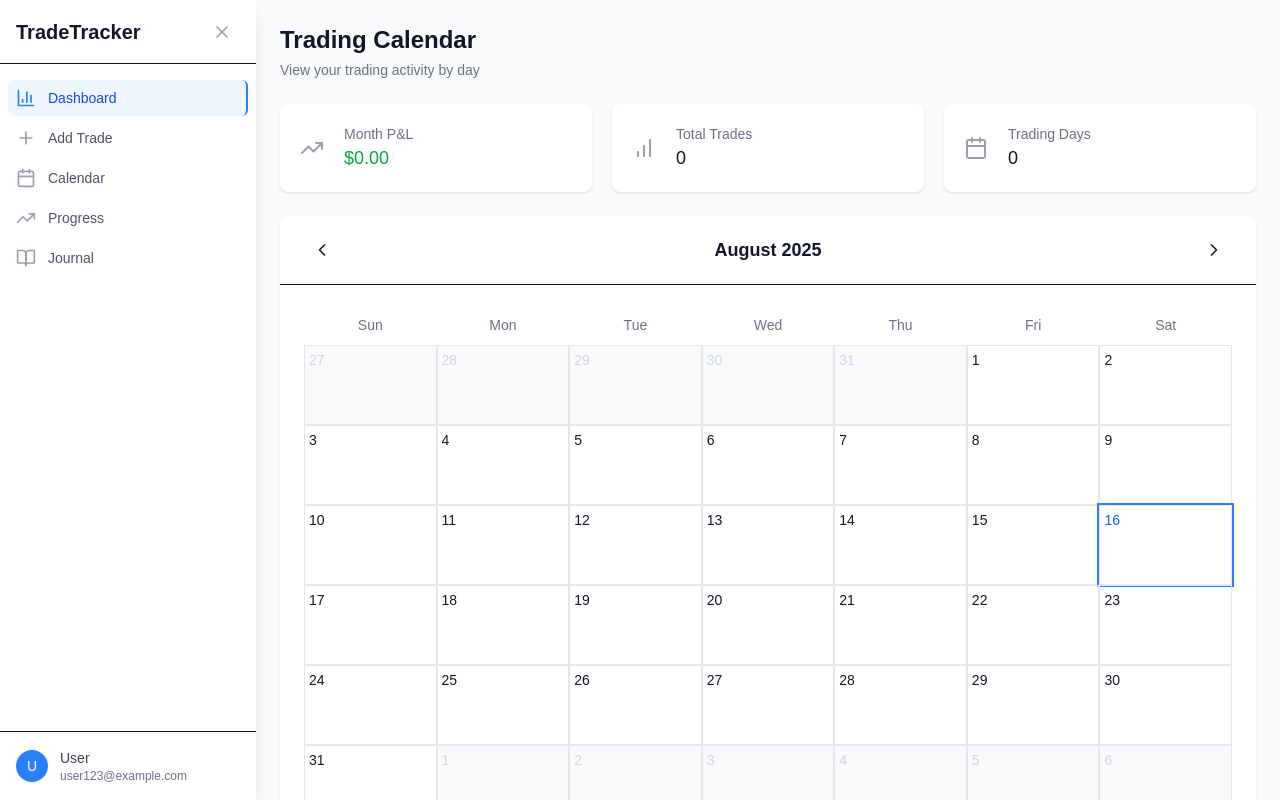
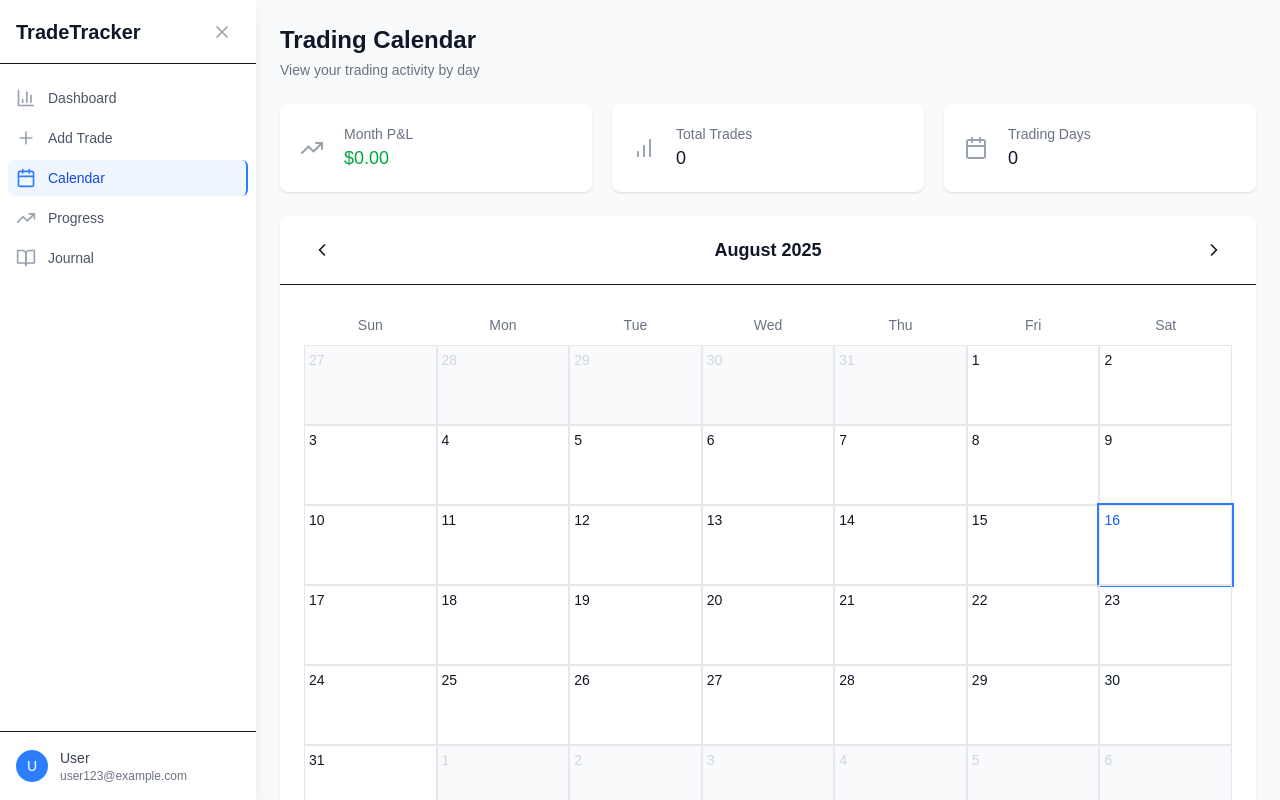
Before and after one commit to kavishshahh/TradeTracker, a Next.js app: page /calendar in a window 1280 px wide. Built offline with nearby package versions, Linux system fonts and the light colour scheme; no server answers.

Commit message:
side bar tabs made active

```diff
--- a/src/components/Layout.tsx
+++ b/src/components/Layout.tsx
@@ -1,6 +1,7 @@
 'use client';
 
 import { BarChart3, BookOpen, Calendar, Menu, Plus, TrendingUp, X } from 'lucide-react';
+import { usePathname } from 'next/navigation';
 import { useState } from 'react';
 
 interface LayoutProps {
@@ -9,13 +10,14 @@ interface LayoutProps {
 
 export default function Layout({ children }: LayoutProps) {
   const [sidebarOpen, setSidebarOpen] = useState(true);
+  const pathname = usePathname();
 
   const navigation = [
-    { name: 'Dashboard', href: '/', icon: BarChart3, current: true },
-    { name: 'Add Trade', href: '/add-trade', icon: Plus, current: false },
-    { name: 'Calendar', href: '/calendar', icon: Calendar, current: false },
-    { name: 'Progress', href: '/progress', icon: TrendingUp, current: false },
-    { name: 'Journal', href: '/journal', icon: BookOpen, current: false },
+    { name: 'Dashboard', href: '/', icon: BarChart3 },
+    { name: 'Add Trade', href: '/add-trade', icon: Plus },
+    { name: 'Calendar', href: '/calendar', icon: Calendar },
+    { name: 'Progress', href: '/progress', icon: TrendingUp },
+    { name: 'Journal', href: '/journal', icon: BookOpen },
   ];
 
   return (
@@ -40,12 +42,13 @@ export default function Layout({ children }: LayoutProps) {
           <nav className="flex-1 space-y-1 px-2 py-4">
             {navigation.map((item) => {
               const Icon = item.icon;
+              const isActive = pathname === item.href;
               return (
                 <a
                   key={item.name}
                   href={item.href}
                   className={`
-                    ${item.current
+                    ${isActive
                       ? 'bg-blue-50 border-r-2 border-blue-500 text-blue-700'
                       : 'text-gray-600 hover:bg-gray-50 hover:text-gray-900'
                     }
@@ -54,7 +57,7 @@ export default function Layout({ children }: LayoutProps) {
                 >
                   <Icon
                     className={`
-                      ${item.current ? 'text-blue-500' : 'text-gray-400 group-hover:text-gray-500'}
+                      ${isActive ? 'text-blue-500' : 'text-gray-400 group-hover:text-gray-500'}
                       ${sidebarOpen ? 'mr-3' : 'mx-auto'}
                       h-5 w-5 flex-shrink-0
                     `}
--- a/src/components/TradeForm.tsx
+++ b/src/components/TradeForm.tsx
@@ -178,7 +178,7 @@ export default function TradeForm() {
               </label>
               <div className="mt-1 relative">
                 <div className="absolute inset-y-0 left-0 pl-3 flex items-center pointer-events-none">
-                  <DollarSign className="h-5 w-5 text-gray-400" />
+                  <DollarSign className="h-5 w-5 text-gray-600" />
                 </div>
                 <input
                   type="number"
@@ -188,7 +188,7 @@ export default function TradeForm() {
                     min: { value: 0.01, message: 'Price must be greater than 0' }
                   })}
                   placeholder="150.00"
-                  className="block w-full pl-10 pr-3 py-2 border border-gray-300 rounded-md shadow-sm placeholder-gray-400 focus:outline-none focus:ring-blue-500 focus:border-blue-500"
+                  className="block w-full pl-10 pr-3 py-2 border border-gray-300 rounded-md shadow-sm placeholder-gray-400 focus:outline-none focus:ring-blue-500 focus:border-blue-500 text-gray-900 bg-white"
                 />
               </div>
               {errors.buy_price && (
@@ -203,7 +203,7 @@ export default function TradeForm() {
                 </label>
                 <div className="mt-1 relative">
                   <div className="absolute inset-y-0 left-0 pl-3 flex items-center pointer-events-none">
-                    <DollarSign className="h-5 w-5 text-gray-400" />
+                    <DollarSign className="h-5 w-5 text-gray-600" />
                   </div>
                   <input
                     type="number"
```
